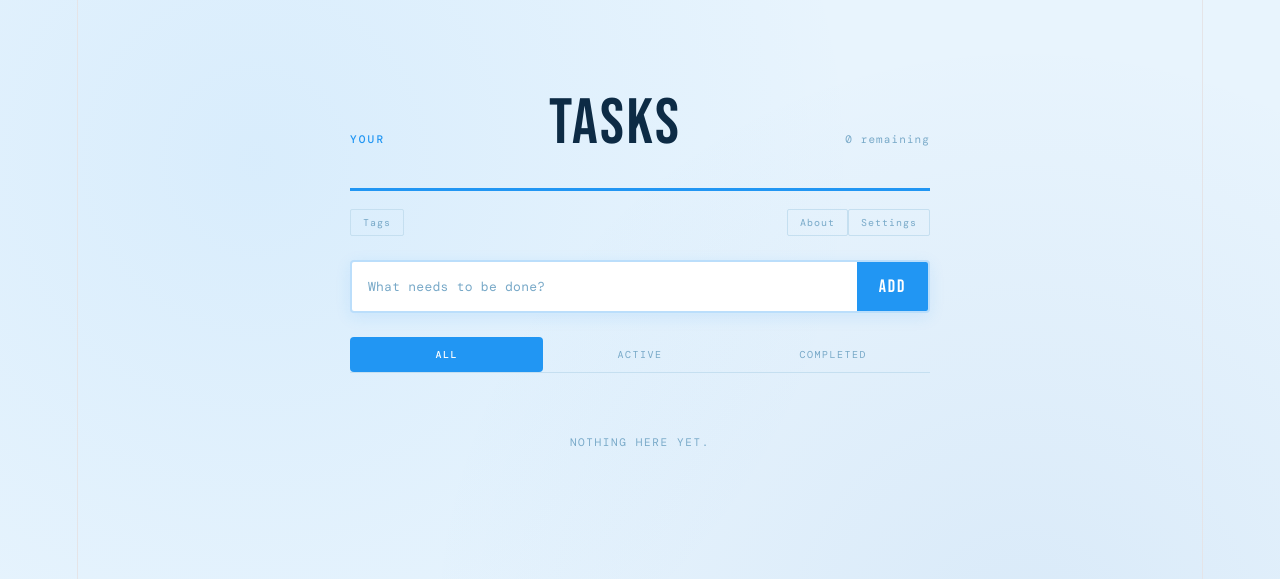
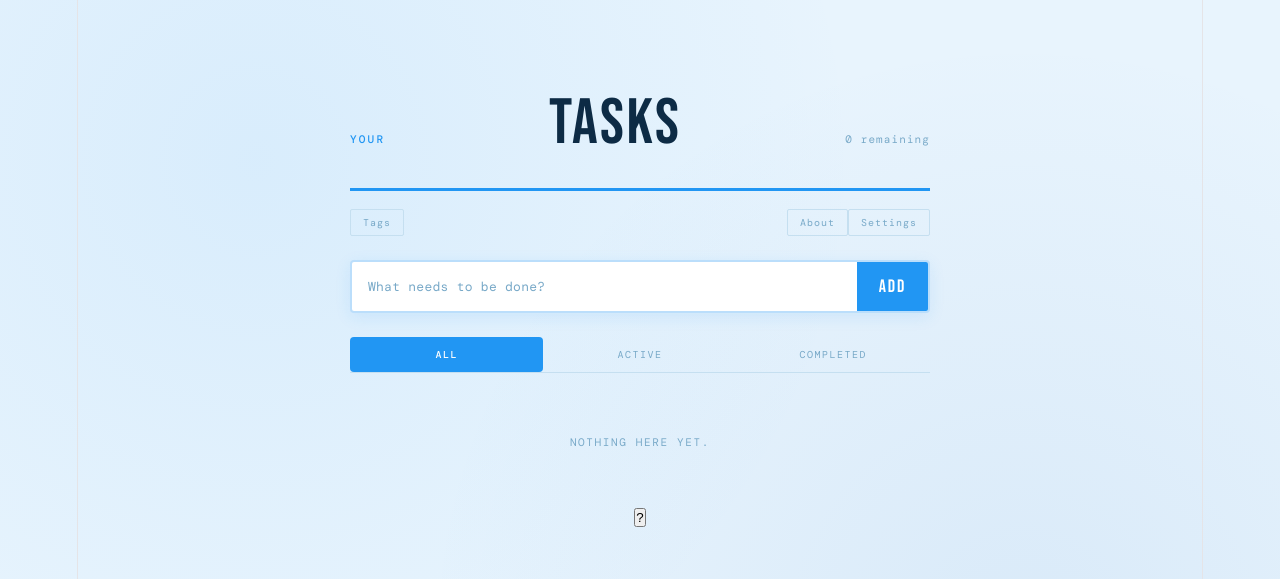
Before and after one commit to Jimmyinn/CS555, a React (Vite) app in the folder todo-app/: page / in a window 1280 px wide. Shown: the top 579 px of the page. Built offline with nearby package versions, Linux system fonts and the light colour scheme; a web font is replaced by a local one.

Commit message:
Update App.jsx
Added tutorial button code

```diff
--- a/todo-app/src/App.jsx
+++ b/todo-app/src/App.jsx
@@ -10,6 +10,7 @@ import AboutPage from "./components/AboutPage";
 import SettingsPage from "./components/SettingsPage";
 
 import TagFilterBar from "./components/TagFilterBar";
+import TutorialPage from "./components/TutorialPage";
 
 import "./App.css";
 
@@ -225,6 +226,13 @@ export default function App() {
               Clear completed
             </button>
           )}
+          <button
+              className="help-fab"
+              onClick={() => setPage("tutorial")}
+              title="Help & Tutorial"
+            >
+              ?
+            </button>
         </>
         )}
 
@@ -241,6 +249,10 @@ export default function App() {
             setTodos={setTodos}
           />
       )}
+
+      {page === "tutorial" && (
+          <TutorialPage goBack={() => setPage("main")} />
+        )}
       </div>
     </div>
   );
```
